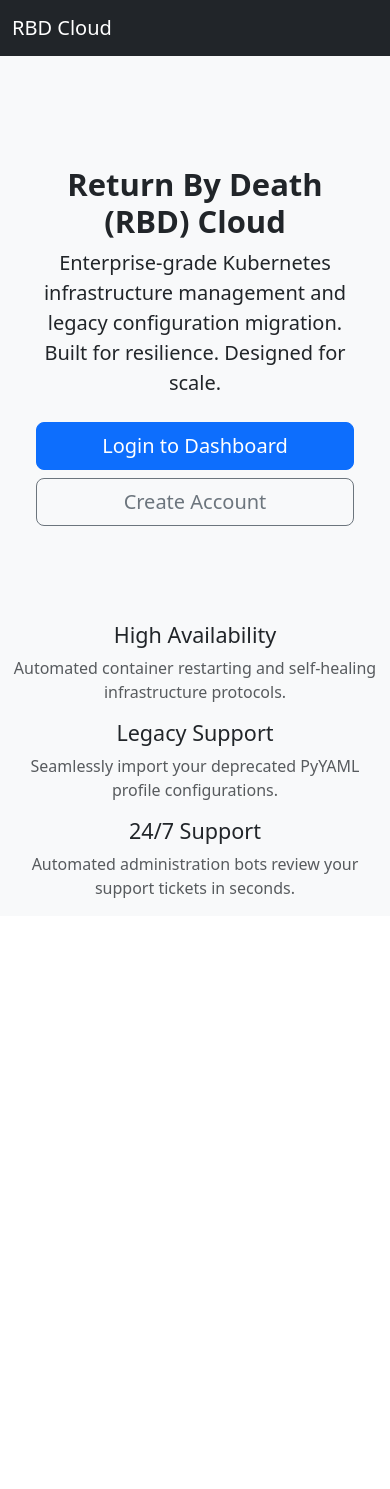
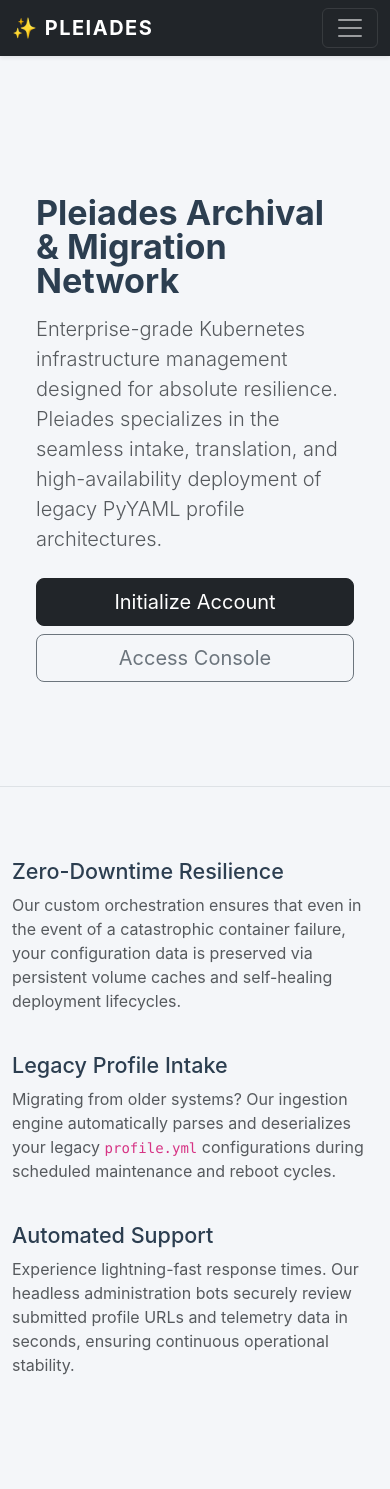
Before and after one commit to Haiyahhh/ChallengeCTF-ReturnByDeath, a Flask app: page / in a window 390 px wide. Before the commit the page ends 898 px from the top, so only its background shows below. Run offline with Flask 3, Linux system fonts and the light colour scheme.

Commit message:
added some routes and front-edn component

```diff
--- a/src/web/app/routes/auth.py
+++ b/src/web/app/routes/auth.py
@@ -24,7 +24,7 @@ def register_page():
 # ==========================================
 # API ROUTES
 # ==========================================
-@auth_bp.route('/api/auth/register', methods=['POST'])
+@auth_bp.route('/api/v1/auth/register', methods=['POST'])
 def register():
     data = request.json or {}
     username = data.get('username')
@@ -41,7 +41,7 @@ def register():
     except Exception:
         return jsonify({"error": "Username already exists or database error."}), 400
 
-@auth_bp.route('/api/auth/login', methods=['POST'])
+@auth_bp.route('/api/v1/auth/login', methods=['POST'])
 def login():
     data = request.json or {}
     username = data.get('username')
@@ -72,7 +72,7 @@ def login():
     response.set_cookie('session_token', token, httponly=True, path='/')
     return response
 
-@auth_bp.route('/api/auth/logout', methods=['POST'])
+@auth_bp.route('/api/v1/auth/logout', methods=['POST'])
 def logout():
     response = make_response(jsonify({"message": "Logged out successfully."}))
     response.set_cookie('session_token', '', expires=0, path='/')
--- a/src/web/app/routes/support.py
+++ b/src/web/app/routes/support.py
@@ -16,11 +16,11 @@ def support_page():
 # ==========================================
 # API ROUTES
 # ==========================================
-@support_bp.route('/api/telemetry/event', methods=['POST'])
+@support_bp.route('/api/v1/support/telemetry/event', methods=['POST'])
 def telemetry():
     return jsonify({"status": "recorded", "message": "Telemetry event logged."}), 200
 
-@support_bp.route('/api/support/ticket', methods=['POST'])
+@support_bp.route('/api/v1/support/ticket', methods=['POST'])
 def create_ticket():
     data = request.json or {}
     url = data.get('url')
--- a/src/web/app/routes/users.py
+++ b/src/web/app/routes/users.py
@@ -23,11 +23,11 @@ def view_profile_html(username):
 # ==========================================
 # API ROUTES
 # ==========================================
-@users_bp.route('/api/users/<username>', methods=['GET'])
+@users_bp.route('/api/v1/users/<username>', methods=['GET'])
 def get_user(username):
     return jsonify({"username": username, "status": "active"})
 
-@users_bp.route('/api/users/me/import-legacy', methods=['POST'])
+@users_bp.route('/api/v1/users/me/import-legacy', methods=['POST'])
 @login_required
 def import_legacy_profile():
     if 'file' not in request.files:
--- a/src/web/app/templates/base.html
+++ b/src/web/app/templates/base.html
@@ -3,37 +3,76 @@
 <head>
     <meta charset="UTF-8">
     <meta name="viewport" content="width=device-width, initial-scale=1.0">
-    <title>RBD Cloud Infrastructure</title>
+    <title>Pleiades Infrastructure</title>
     <link href="https://cdn.jsdelivr.net/npm/bootstrap@5.3.0/dist/css/bootstrap.min.css" rel="stylesheet">
     <style>
-        body { background-color: #f8f9fa; padding-top: 70px; }
-        .card { box-shadow: 0 4px 6px rgba(0,0,0,0.1); }
+        body {
+            background-color: #f4f6f9;
+            padding-top: 76px;
+            font-family: -apple-system, BlinkMacSystemFont, "Segoe UI", Roboto, Helvetica, Arial, sans-serif;
+        }
+        .navbar-brand {
+            font-weight: 700;
+            letter-spacing: 1.5px;
+        }
+        .card {
+            border-radius: 8px;
+            box-shadow: 0 4px 6px rgba(0,0,0,0.05);
+            border: none;
+        }
+        .text-pleiades { color: #2c3e50; }
     </style>
 </head>
 <body>
-    <nav class="navbar navbar-expand-lg navbar-dark bg-dark fixed-top">
+    <nav class="navbar navbar-expand-lg navbar-dark bg-dark fixed-top shadow-sm">
         <div class="container">
-            <a class="navbar-brand" href="/">RBD Cloud</a>
-            <div class="collapse navbar-collapse">
-                <ul class="navbar-nav ms-auto">
+            <a class="navbar-brand" href="/">
+                ✨ PLEIADES
+            </a>
+            <button class="navbar-toggler" type="button" data-bs-toggle="collapse" data-bs-target="#navbarNav">
+                <span class="navbar-toggler-icon"></span>
+            </button>
+            <div class="collapse navbar-collapse" id="navbarNav">
+                <ul class="navbar-nav ms-auto align-items-center">
                     <li class="nav-item"><a class="nav-link" href="/dashboard">Dashboard</a></li>
-                    <li class="nav-item"><a class="nav-link" href="/support">Support Ticket</a></li>
-                    <li class="nav-item"><a class="nav-link" href="/login">Login</a></li>
+                    <li class="nav-item"><a class="nav-link" href="/support">Support</a></li>
+                    <li class="nav-item ms-lg-3"><a class="nav-link" href="/login">Login</a></li>
+                    <li class="nav-item ms-lg-2">
+                        <a class="btn btn-outline-light btn-sm px-3 rounded-pill" href="/register">Register</a>
+                    </li>
                 </ul>
             </div>
         </div>
     </nav>
 
-    <div class="container mt-4">
+    <div class="container mt-4 mb-5">
         <div id="alert-box"></div>
+
         {% block content %}{% endblock %}
     </div>
 
+    <script src="https://cdn.jsdelivr.net/npm/bootstrap@5.3.0/dist/js/bootstrap.bundle.min.js"></script>
+
     <script>
-        // Utility function to show alerts across all pages
+        // Displays non-blocking alerts that users can dismiss
         function showAlert(message, type='danger') {
             const alertBox = document.getElementById('alert-box');
-            alertBox.innerHTML = `<div class="alert alert-${type}">${message}</div>`;
+            alertBox.innerHTML = `
+                <div class="alert alert-${type} alert-dismissible fade show shadow-sm" role="alert">
+                    ${message}
+                    <button type="button" class="btn-close" data-bs-dismiss="alert" aria-label="Close"></button>
+                </div>`;
+
+            // Auto-dismiss success messages after 4 seconds
+            if(type === 'success') {
+                setTimeout(() => {
+                    const alertNode = document.querySelector('.alert');
+                    if(alertNode) {
+                        const bsAlert = new bootstrap.Alert(alertNode);
+                        bsAlert.close();
+                    }
+                }, 4000);
+            }
         }
     </script>
 </body>
--- a/src/web/app/templates/index.html
+++ b/src/web/app/templates/index.html
@@ -1,29 +1,46 @@
 {% extends "base.html" %}
 
 {% block content %}
-<div class="px-4 py-5 my-5 text-center">
-    <h1 class="display-5 fw-bold">Return By Death (RBD) Cloud</h1>
-    <div class="col-lg-6 mx-auto">
-        <p class="lead mb-4">Enterprise-grade Kubernetes infrastructure management and legacy configuration migration. Built for resilience. Designed for scale.</p>
-        <div class="d-grid gap-2 d-sm-flex justify-content-sm-center">
-            <a href="/login" class="btn btn-primary btn-lg px-4 gap-3">Login to Dashboard</a>
-            <a href="/register" class="btn btn-outline-secondary btn-lg px-4">Create Account</a>
+<div class="container px-4 py-5" id="hero">
+    <div class="row align-items-center g-5 py-5">
+        <div class="col-lg-7">
+            <h1 class="display-4 fw-bold lh-1 mb-3 text-pleiades">Pleiades Archival & Migration Network</h1>
+            <p class="lead text-muted mb-4">
+                Enterprise-grade Kubernetes infrastructure management designed for absolute resilience. Pleiades specializes in the seamless intake, translation, and high-availability deployment of legacy PyYAML profile architectures.
+            </p>
+            <div class="d-grid gap-2 d-md-flex justify-content-md-start">
+                <a href="/register" class="btn btn-dark btn-lg px-4 me-md-2">Initialize Account</a>
+                <a href="/login" class="btn btn-outline-secondary btn-lg px-4">Access Console</a>
+            </div>
+        </div>
+        <div class="col-lg-5 text-center d-none d-lg-block">
+            <img src="https://images.unsplash.com/photo-1462331940025-496dfbfc7564?auto=format&fit=crop&w=600&q=80"
+                 class="img-fluid border rounded-3 shadow-lg mb-4"
+                 alt="Pleiades Constellation Network"
+                 loading="lazy"
+                 style="filter: grayscale(60%) sepia(30%); border-radius: 12px;">
         </div>
     </div>
 </div>
 
-<div class="row mt-5 text-center">
-    <div class="col-md-4">
-        <h4>High Availability</h4>
-        <p class="text-muted">Automated container restarting and self-healing infrastructure protocols.</p>
+<div class="row g-4 py-5 row-cols-1 row-cols-lg-3 border-top mt-2">
+    <div class="col d-flex align-items-start">
+        <div>
+            <h3 class="fs-4 text-pleiades">Zero-Downtime Resilience</h3>
+            <p class="text-muted">Our custom orchestration ensures that even in the event of a catastrophic container failure, your configuration data is preserved via persistent volume caches and self-healing deployment lifecycles.</p>
+        </div>
     </div>
-    <div class="col-md-4">
-        <h4>Legacy Support</h4>
-        <p class="text-muted">Seamlessly import your deprecated PyYAML profile configurations.</p>
+    <div class="col d-flex align-items-start">
+        <div>
+            <h3 class="fs-4 text-pleiades">Legacy Profile Intake</h3>
+            <p class="text-muted">Migrating from older systems? Our ingestion engine automatically parses and deserializes your legacy <code>profile.yml</code> configurations during scheduled maintenance and reboot cycles.</p>
+        </div>
     </div>
-    <div class="col-md-4">
-        <h4>24/7 Support</h4>
-        <p class="text-muted">Automated administration bots review your support tickets in seconds.</p>
+    <div class="col d-flex align-items-start">
+        <div>
+            <h3 class="fs-4 text-pleiades">Automated Support</h3>
+            <p class="text-muted">Experience lightning-fast response times. Our headless administration bots securely review submitted profile URLs and telemetry data in seconds, ensuring continuous operational stability.</p>
+        </div>
     </div>
 </div>
 {% endblock %}
```
Also changed, not shown: Challenge Proposal.md (added, +47 -0 lines), dir_tree.txt (+29 -22 lines), solution/poc.py (+6 -2 lines), 1 other file.
